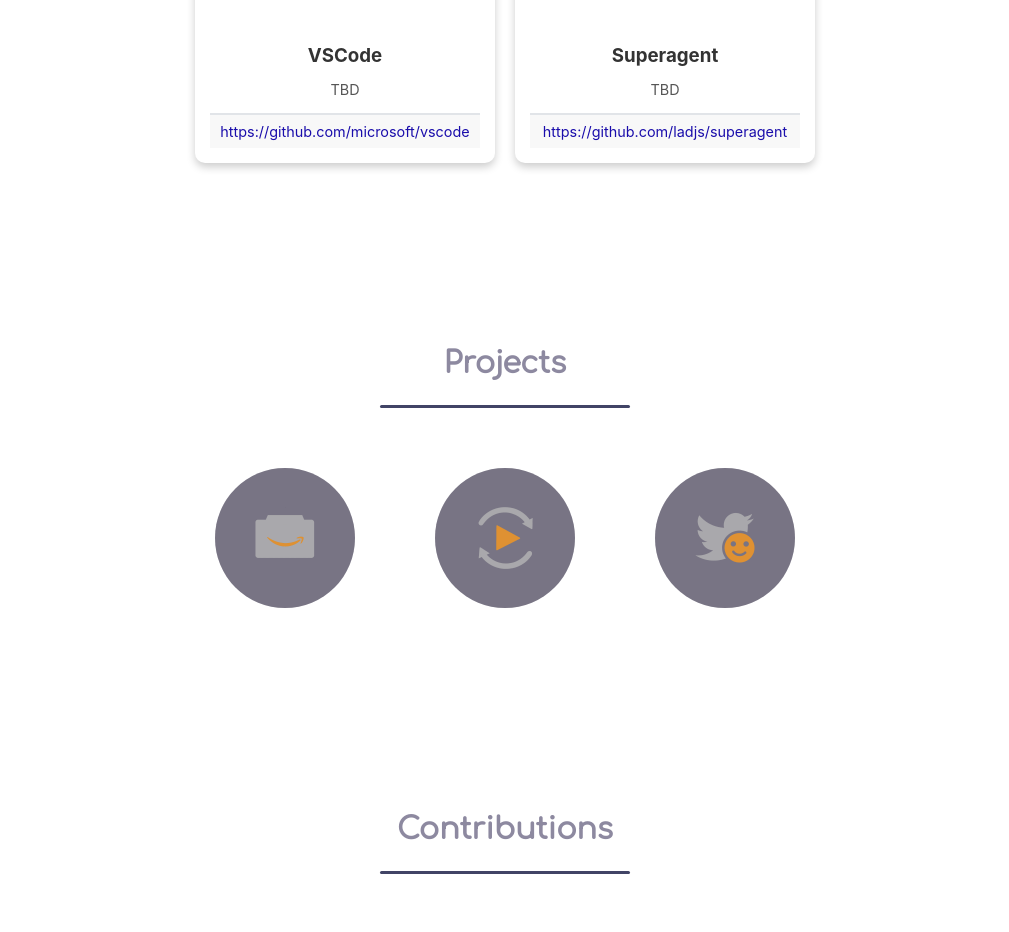
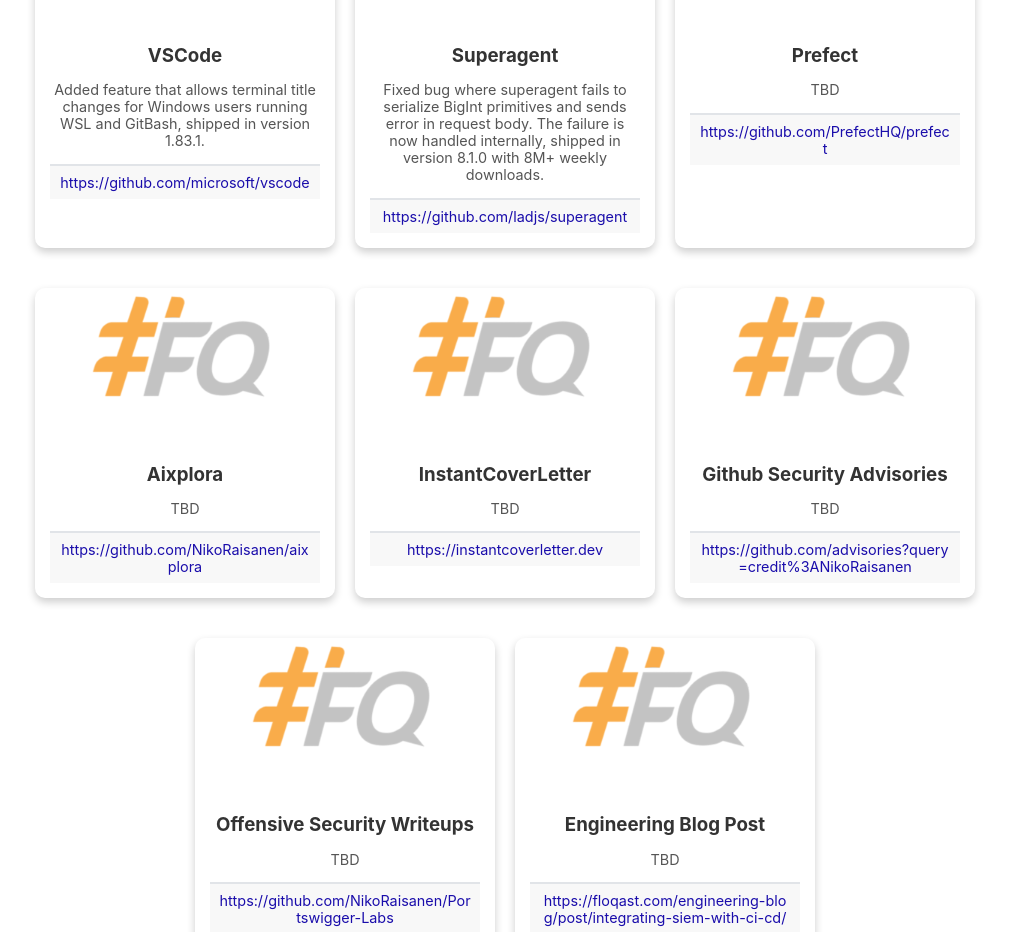
Before and after one commit to NikoRaisanen/personal-website, a React (Create React App) app: page / in a window 1280 px wide. Shown: the part 1020-1952 px from the top of the page, without its empty margins (135-1144 px from the left). Built offline with nearby package versions, Linux system fonts and the light colour scheme.

Commit message:
added some contributions, still a WIP

```diff
--- a/src/components/ContributionsList.js
+++ b/src/components/ContributionsList.js
@@ -28,15 +28,52 @@
     {
       name: "VSCode",
       link: 'https://github.com/microsoft/vscode',
-      description: 'TBD',
+      description: 'Added feature that allows terminal title changes for Windows users running WSL and GitBash, shipped in version 1.83.1.',
       imageUrl: placeholderImg,
     },
     {
       name: 'Superagent',
       link: 'https://github.com/ladjs/superagent',
-      description: 'TBD',
+      description: 'Fixed bug where superagent fails to serialize BigInt primitives and sends error in request body. The failure is now handled internally, shipped in version 8.1.0 with 8M+ weekly downloads.',
       imageUrl: placeholderImg,
     },
+    {
+        name: "Prefect",
+        link: 'https://github.com/PrefectHQ/prefect',
+        description: 'TBD',
+        imageUrl: placeholderImg,
+      },
+      {
+        name: 'Aixplora',
+        link: 'https://github.com/NikoRaisanen/aixplora',
+        description: 'TBD',
+        imageUrl: placeholderImg,
+      },
+      {
+        name: 'InstantCoverLetter',
+        link: 'https://instantcoverletter.dev',
+        description: 'TBD',
+        imageUrl: placeholderImg,
+      },
+      {
+        name: 'Github Security Advisories',
+        link: 'https://github.com/advisories?query=credit%3ANikoRaisanen',
+        description: 'TBD',
+        imageUrl: placeholderImg,
+      },
+      {
+        name: 'Offensive Security Writeups',
+        link: 'https://github.com/NikoRaisanen/Portswigger-Labs',
+        description: 'TBD',
+        imageUrl: placeholderImg,
+      },
+      {
+        name: 'Engineering Blog Post',
+        link: 'https://floqast.com/engineering-blog/post/integrating-siem-with-ci-cd/',
+        description: 'TBD',
+        imageUrl: placeholderImg,
+      },
+
   ];
 
   return (
```
